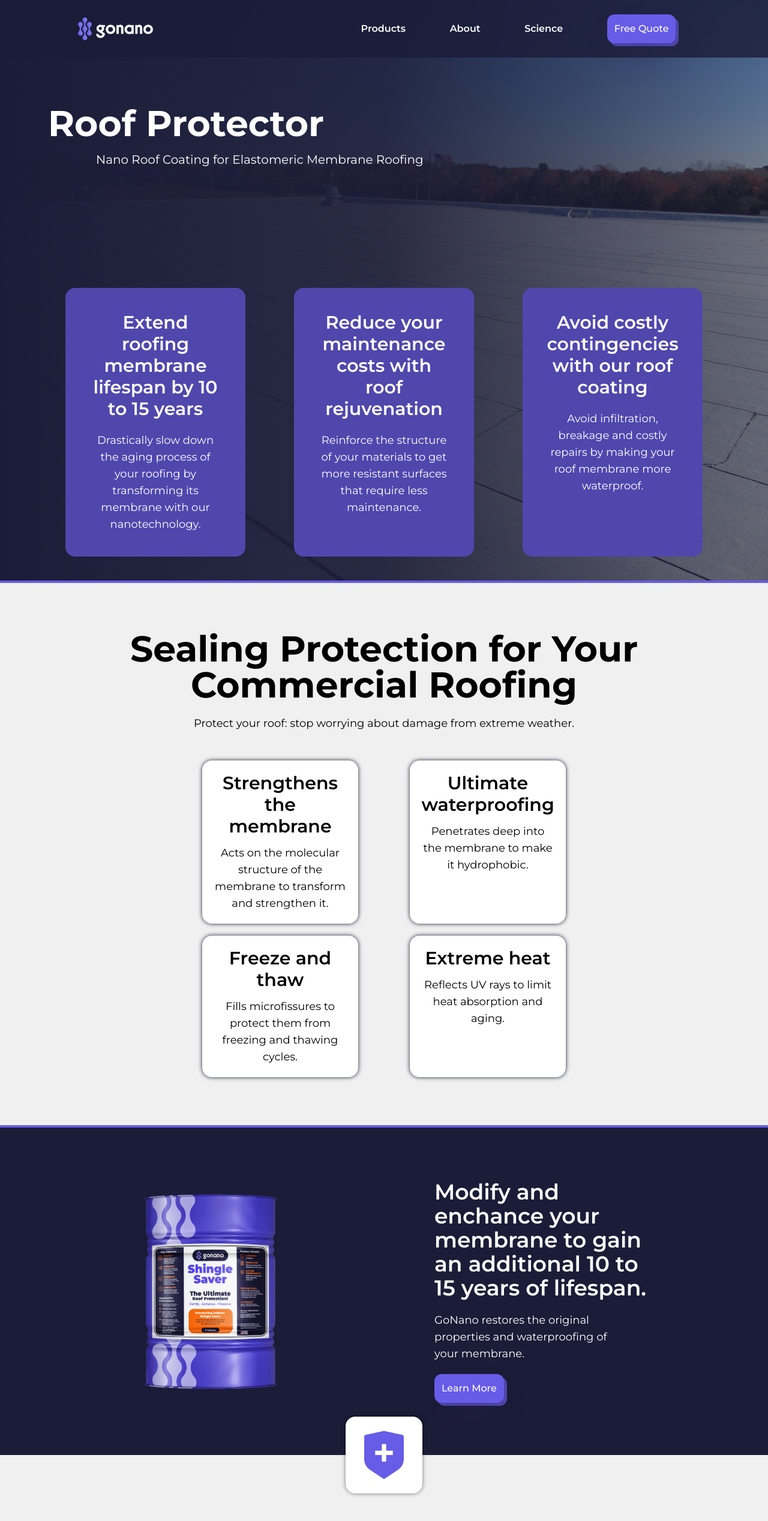
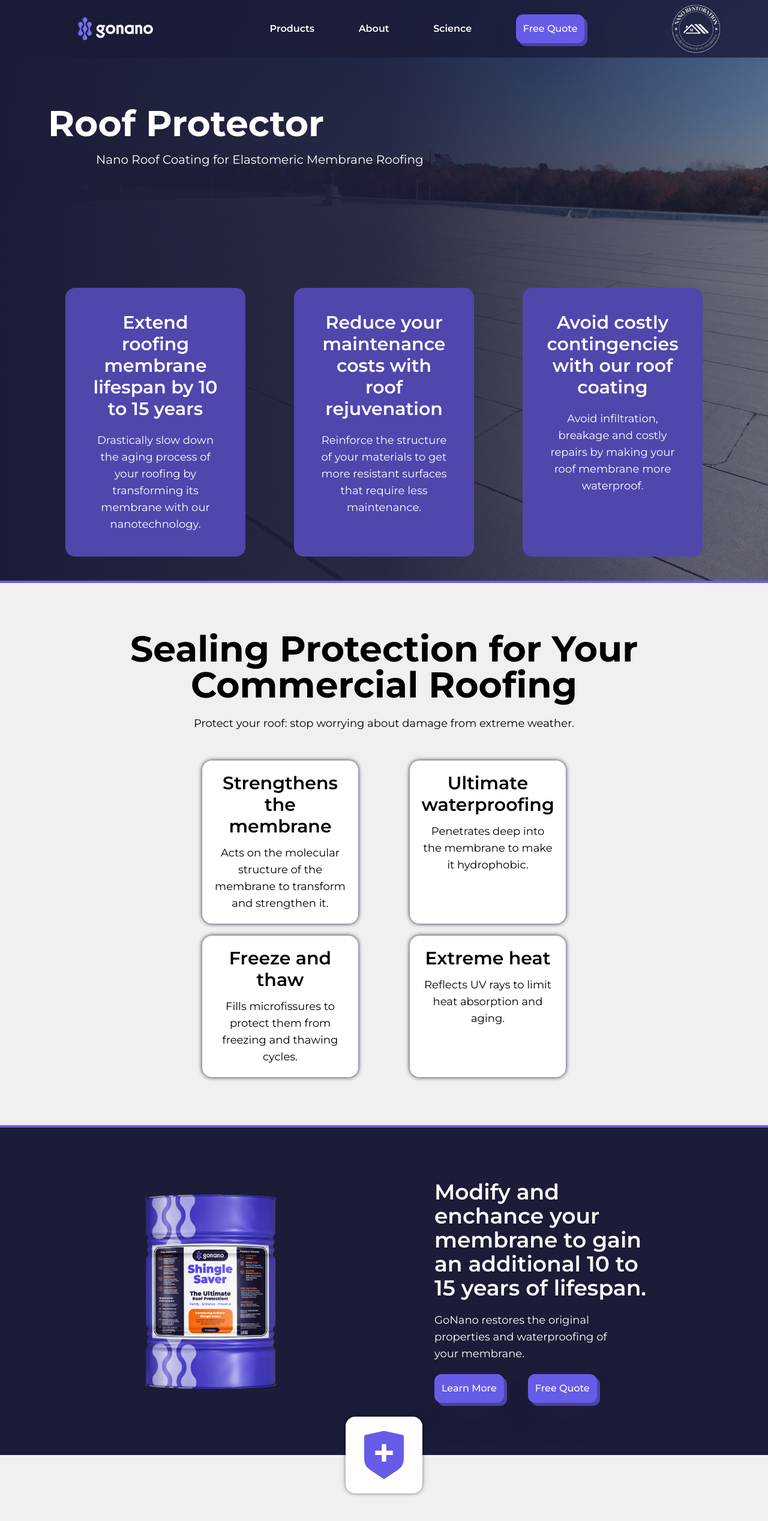
Before and after one commit to Isaacm1210/Gonano, a Next.js app: page /products/membrane in a window 1280 px wide. Shown: the top 2536 px of the page at 60% size. Built offline with nearby package versions, Linux system fonts and the light colour scheme.

Commit message:
added Nano Restoration Logo and Multiple Quote Buttons

```diff
--- a/app/about/page.js
+++ b/app/about/page.js
@@ -4,6 +4,7 @@
     return <div className="pt-24">
         <section id="AboutUs" className="w-full bg-white text-dark-purple text-lg xs:p-20 py-20 px-5">
             <div className="lg:w-3/5 xl:w-2/5  text-center m-auto ">
+            <Image src={"/NanoRestoLogo.png"} width={282} height={282} alt="Nano restoration Logo" className="m-auto bg-midnight-blue rounded-[50%] p-1"/>
                 <h1 className="sm:text-5xl text-4xl font-bold mb-10">Meet the Company</h1>
                 <p>Welcome to <span className="font-semibold">Nano Restoration!</span></p>
                 <br />
--- a/app/page.js
+++ b/app/page.js
@@ -9,8 +9,12 @@
   return (
     <div className="w-lvw pt-24">
       <main className="bg-midnight-blue z-10">
-        <section id="Home" className="h-[100vh] w-full flex flex-col justify-evenly items-center sm:text-4xl text-2xl font-semibold bg-[url(/Roof-Spray-2.PNG)] bg-cover">
+        <section id="Home" className="h-[100vh] w-full flex flex-col justify-start gap-30 items-center sm:text-4xl text-2xl font-semibold bg-[url(/Roof-Spray-2.PNG)] bg-cover">
+
           <div className="text-center w-2/3 ">
+            <div className="">
+              <Image src={"/NanoRestoLogo.png"} width={300} height={300} alt="Nano restoration Logo" className="m-auto p-5"/>
+            </div>
             <p className="text-center">
               Nano Coatings and Sealants for
             </p>
@@ -21,7 +25,7 @@
               <span className="">MEMBRANES</span>
             </div>
           </div>
-          <div className="text-center sm:w-fit w-4/5">
+          <div className="text-center sm:w-fit w-4/5 mt-10">
             <p>
               Add up to <span className="font-bold text-orange-gradient">15 Years</span> of life to your roof
             </p>
@@ -51,16 +55,19 @@
                 <li className="flex"><p className="w-10 text-purple-gradient font-bold">03</p> Extreme heat</li>
                 <li className="flex"><p className="w-10 text-purple-gradient font-bold">04</p> Water and ice</li>
               </ol>
+              <div className="w-fit mt-5">
+                <Button link={"/quote"} title={"Get a Quote"} />
+              </div >
             </div>
             <div className="md:w-1/2 w-4/5 m-auto">
-              <Image src={"/products/surface/alexander-andrews-unsplash-Rainy.jpg"} width={1920} height={1280} alt="Heavy Rain on shingles" className="rounded-2xl"/>
+              <Image src={"/products/surface/alexander-andrews-unsplash-Rainy.jpg"} width={1920} height={1280} alt="Heavy Rain on shingles" className="rounded-2xl" />
             </div>
           </div>
         </section>
         <section id="shingleProtection" className="w-full bg-offWhite text-black py-20">
           <div className="flex justify-evenly my-10 m-auto md:flex-row flex-col-reverse">
             <div className="md:w-1/2 w-4/5 m-auto">
-              <Image src={"/products/surface/Crane_application.png"} width={1920} height={1280} alt="Heavy Rain on shingles" className="rounded-2xl"/>
+              <Image src={"/products/surface/Crane_application.png"} width={1920} height={1280} alt="Heavy Rain on shingles" className="rounded-2xl" />
             </div>
             <div className="md:w-1/3 w-4/5 m-auto">
               <h1 className="text-4xl lg:text-6xl font-semibold">Roofing Nanosealers</h1>
@@ -72,15 +79,15 @@
                 <li className="flex"><p className="w-10 text-purple-gradient font-bold">04</p> Permanent protection</li>
               </ol>
               <div className="flex gap-5 py-5">
-                <Button link={"/products/shingle"} title={"Shingle Sealants"}/>
-                <Button link={"/products/membranes"} title={"Membrane Sealants"}/>
+                <Button link={"/products/shingle"} title={"Shingle Sealants"} />
+                <Button link={"/products/membranes"} title={"Membrane Sealants"} />
               </div>
             </div>
           </div>
         </section>
         <section id="woodConcrete" className="w-full bg-offWhite text-black py-20">
           <div className="flex justify-evenly my-10  m-auto md:flex-row flex-col">
-          <div className="md:w-1/3 w-4/5 m-auto">
+            <div className="md:w-1/3 w-4/5 m-auto">
               <h1 className="text-4xl lg:text-6xl font-semibold">Wood and Concrete Nanosealers</h1>
               <h2 className="my-5 text-xl ">Protect your roof permanently and extend its lifespan. </h2>
               <ol className="lg:text-xl text-lg">
@@ -90,12 +97,12 @@
                 <li className="flex"><p className="w-10 text-purple-gradient font-bold">04</p> Permanent protection</li>
               </ol>
               <div className="flex gap-5 py-5">
-                <Button link={"/products/wood"} title={"Wood Sealants"}/>
-                <Button link={"/products/concrete"} title={"Concrete Sealants"}/>
+                <Button link={"/products/wood"} title={"Wood Sealants"} />
+                <Button link={"/products/concrete"} title={"Concrete Sealants"} />
               </div>
             </div>
             <div className="md:w-1/2 w-4/5 m-auto">
-              <Image src={"/products/surface/jonathan-cooper-porch.jpg"} width={1920} height={1240} alt="Heavy Rain on shingles" className="rounded-2xl"/>
+              <Image src={"/products/surface/jonathan-cooper-porch.jpg"} width={1920} height={1240} alt="Heavy Rain on shingles" className="rounded-2xl" />
             </div>
           </div>
         </section>
--- a/app/products/concrete/page.js
+++ b/app/products/concrete/page.js
@@ -51,7 +51,11 @@
                 <p className="w-4/5 my-5 text-lg">
                     Our nanotechnology solution is made up of nanoparticles that transform the molecular structure of materials to enhance their properties, double their strength and extend their lifespan by 10 years.
                 </p>
-                <Button link={"/science"} title={"Learn More"} />
+                <div className="flex gap-10">
+                    <Button link={"/science"} title={"Learn More"} />
+                    <Button link={"/quote"} title={"Free Quote"} />
+                </div>
+
             </div>
         </section>
         <section className="bg-offWhite xs:p-20 px-5 py-20">
@@ -76,6 +80,9 @@
                         GoNano products are designed to last, and they&apos;ll keep working incredibly well for years and years. With a warranty that covers all of the most common causes of wear-and-tear &ndash; from peeling to high UV exposure &ndash; you can rest assured that your concrete surfaces are protected with the best technology.
                     </p>
                     <p className="font-medium">*certain conditions apply</p>
+                    <div className="m-auto w-fit mt-5">
+                        <Button link={"/quote"} title={"Get Youre Free Quote"} />
+                    </div>
                 </div>
             </div>
 
--- a/app/products/membrane/page.js
+++ b/app/products/membrane/page.js
@@ -46,7 +46,10 @@
                 <p className="w-4/5 my-5 text-lg">
                     GoNano restores the original properties and waterproofing of your membrane.
                 </p>
-                <Button link={"/science"} title={"Learn More"} />
+                <div className="flex gap-10">
+                    <Button link={"/science"} title={"Learn More"} />
+                    <Button link={"/quote"} title={"Free Quote"} />
+                </div>
             </div>
         </section>
         <section className="bg-offWhite xs:p-20 px-5 py-20">
@@ -65,9 +68,12 @@
                 <h1 className="sm:text-6xl xs:text-4xl text-3xl  font-bold">Guaranteed.*</h1>
                 <div className="sm:w-1/2 m-auto text-lg">
                     <p className="my-5">
-                    Our promise: GoNano technology will extend the lifespan of your roof so you won’t have to replace it for the next 10 to 15 years.
+                        Our promise: GoNano technology will extend the lifespan of your roof so you won’t have to replace it for the next 10 to 15 years.
                     </p>
                     <p className="font-medium">*certain conditions apply</p>
+                    <div className="m-auto w-fit mt-5">
+                        <Button link={"/quote"} title={"Get Youre Free Quote"} />
+                    </div>
                 </div>
             </div>
 
--- a/app/products/shingle/page.js
+++ b/app/products/shingle/page.js
@@ -1,5 +1,5 @@
 import Image from "next/image";
-
+import Button from "@/app/ui/button";
 export default function Shingle() {
 
     return <div className="w-full h-full pt-24">
@@ -70,6 +70,9 @@
                     <h2 className="font-semibold">Water and ice</h2>
                     <p>Our solution improves drainage by enhancing the hydrophobic properties of asphalt shingles, protecting your roof from water and ice damage.</p>
                 </div>
+            </div>
+            <div className="m-auto w-fit mt-20">
+                <Button link={"/quote"} title={"Get Youre Free Quote"} />
             </div>
         </section>
         <section id="ShingleSaver" className="min-h-screen  py-28 border-b-4 border-purple-gradient">
--- a/app/products/wood/page.js
+++ b/app/products/wood/page.js
@@ -48,7 +48,10 @@
                 <p className="w-4/5 my-5 text-lg">
                     Our nanotechnology solution is made up of nanoparticles that transform the molecular structure of wood to enhance its properties, double its strength and extend its lifespan by 5 to 7 years.
                 </p>
-                <Button link={"/science"} title={"Learn More"} />
+                <div className="flex gap-10">
+                    <Button link={"/science"} title={"Learn More"} />
+                    <Button link={"/quote"} title={"Free Quote"} />
+                </div>
             </div>
         </section>
         <section className="bg-offWhite xs:p-20 px-5 py-20">
@@ -73,6 +76,10 @@
                         GoNano products are designed to last, and they&apos;ll keep working incredibly well for years and years. With a warranty that covers all of the most common causes of wear-and-tear &ndash; from peeling to high UV exposure &ndash; you can rest assured that your wood surfaces are protected with the best technology.
                     </p>
                     <p className="font-medium">*certain conditions apply</p>
+                    <div className="m-auto w-fit mt-5">
+                       <Button link={"/quote"} title={"Get Youre Free Quote"} />
+                    </div>
+
                 </div>
             </div>
 
--- a/app/ui/header.js
+++ b/app/ui/header.js
@@ -62,6 +62,9 @@
                         <Button link={"/quote"} title={"Free Quote"}/>
                     </div>
                 </div>
+                <div>
+                    <Image src={"/NanoRestoLogo.png"} width={282} height={282} alt="Nano restoration logo" className="max-h-20 max-w-20"/>
+                </div>
 
             </div>
         </div>
```
Also changed, not shown: public/NanoRestoLogo.png (added).
